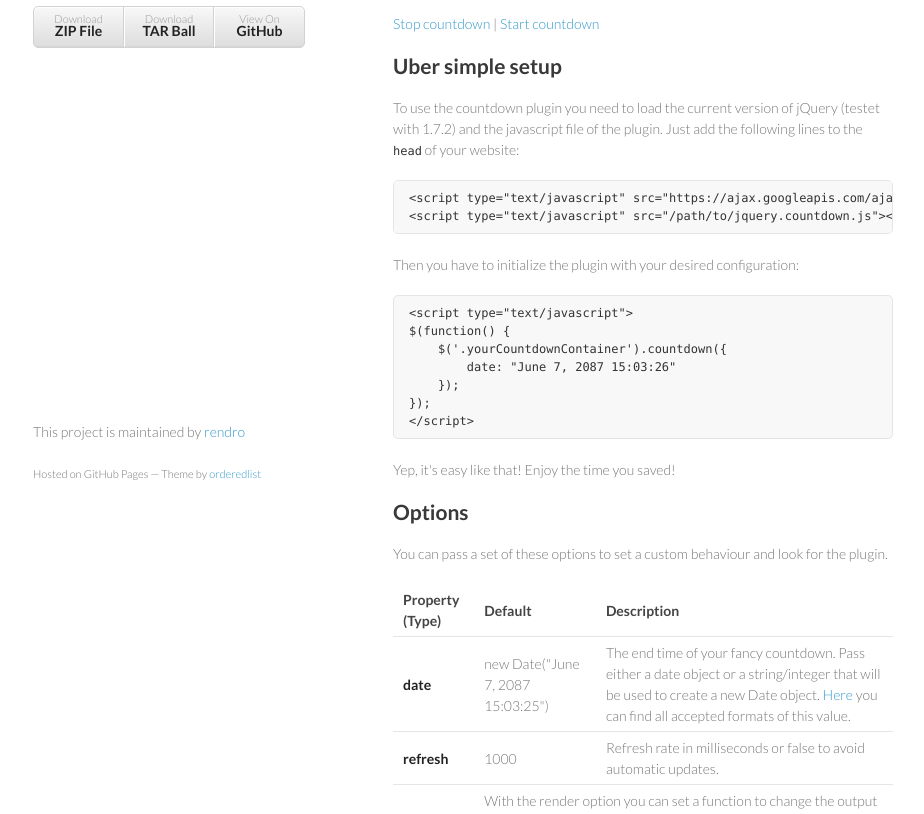
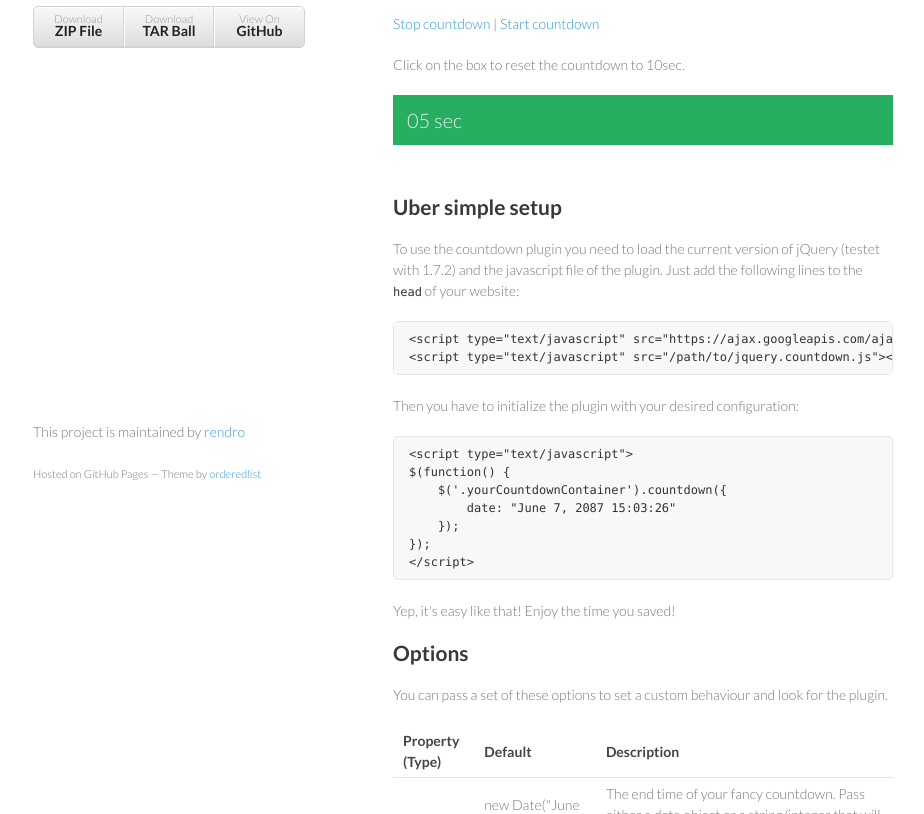
Before and after one commit to rendro/countdown, a plain HTML site: page index.html in a window 1280 px wide. Shown: the part 247-1061 px from the top of the page, without its empty margins (177-1101 px from the left). Drawn offline with nearby package versions, Linux system fonts and the light colour scheme.

Commit message:
updated gh-pages

```diff
--- a/index.html
+++ b/index.html
@@ -29,12 +29,15 @@
       <section>
         <p>countdown is a jQuery plugin to render countdowns. Instead of unicorns this plugin does not have any magic, but if you like countdowns to be rendered the way you want, this plugin might become your best friend.</p>
 
-        <h2>Demo</h2>
+        <h2>Demos</h2>
         <div class="countdown-styled"></div>
         <p>
           <a href="#" class="stop">Stop countdown</a> |
           <a href="#" class="start">Start countdown</a>
         </p>
+
+        <p>Click on the box to reset the countdown to 10sec.</p>
+        <div class="countdown-callback"></div>
 
 <h2>Uber simple setup</h2>
 
@@ -147,6 +150,19 @@ $(function() {
         e.preventDefault();
         $('.countdown-styled').data('countdown').start();
       });
+
+      $('.countdown-callback').countdown({
+        date: +(new Date) + 10000,
+        render: function(data) {
+          $(this.el).text(this.leadingZeros(data.sec, 2) + " sec");
+        },
+        onEnd: function() {
+          $(this.el).addClass('ended');
+        }
+      }).on("click", function() {
+        $(this).removeClass('ended').data('countdown').update(+(new Date) + 10000).start();
+      });
+
     });
     </script>
 
--- a/stylesheets/styles.css
+++ b/stylesheets/styles.css
@@ -284,3 +284,16 @@ footer {
   text-transform: uppercase;
   text-align: left;
 }
+.countdown-callback{
+  font-size: 20px;
+  background: #27ae60;
+  padding: 0.5em 0.7em;
+  color: #ecf0f1;
+  margin-bottom: 50px;
+  cursor: pointer;
+  -webkit-transition: background 0.5s ease-out;
+  transition: background 0.5s ease-out;
+}
+.countdown-callback.ended{
+  background: #c0392b;
+}
```
